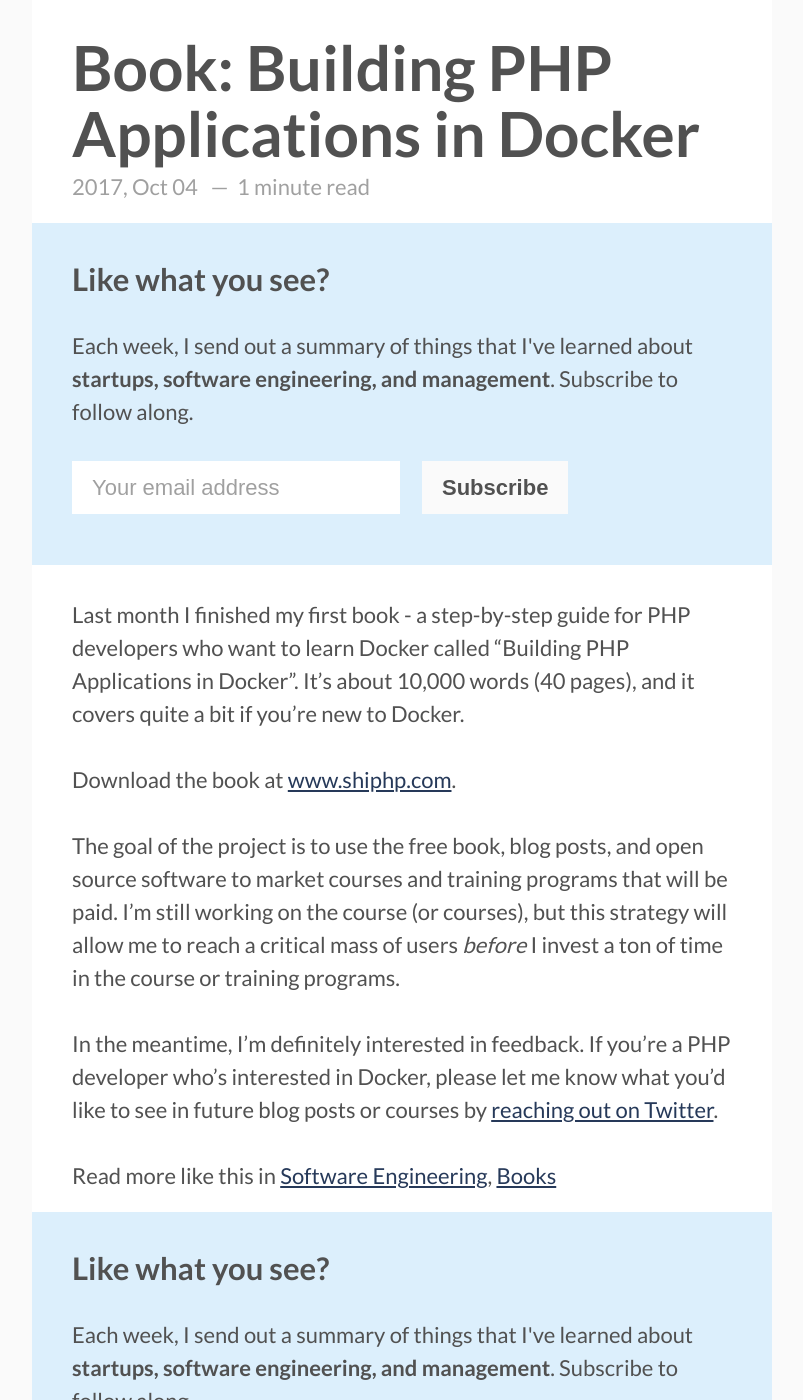
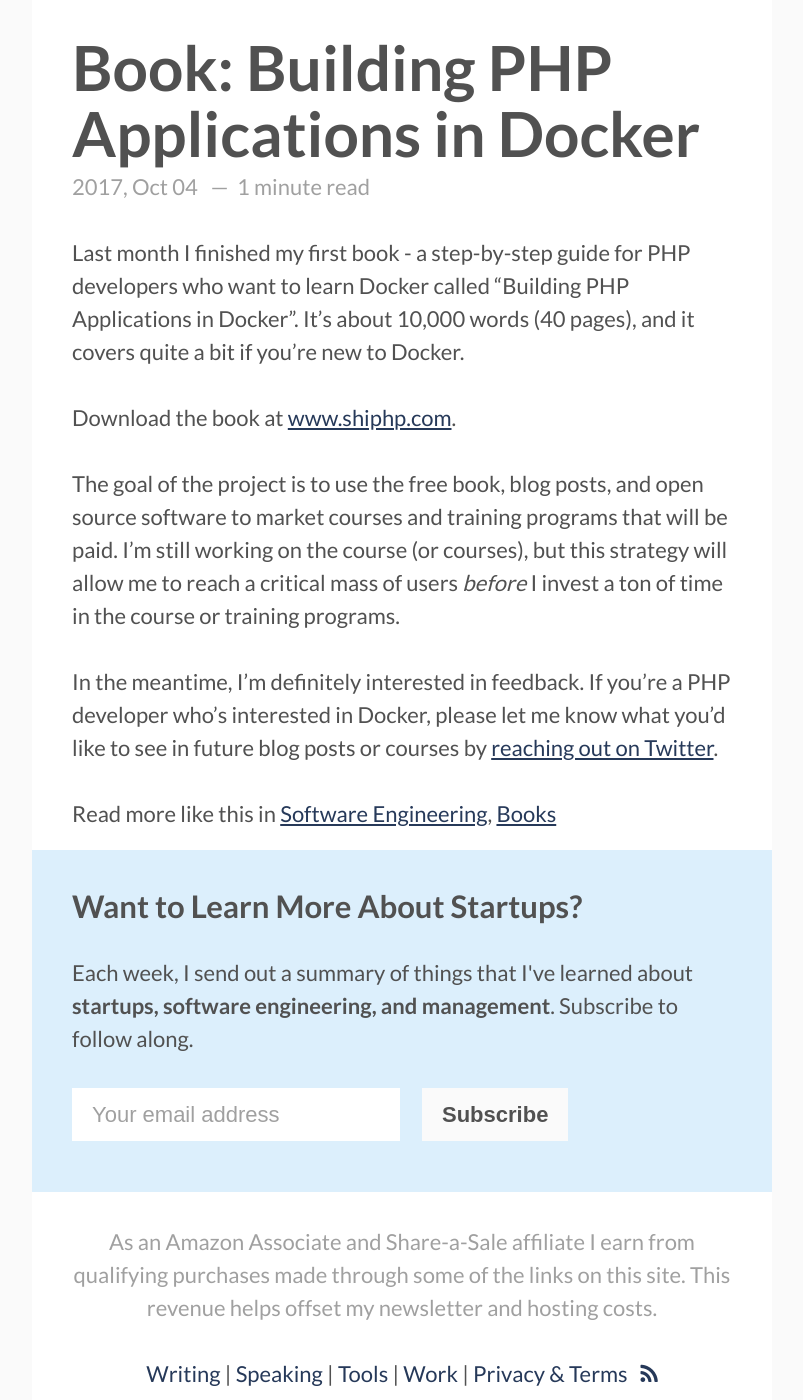
Before and after one commit to karllhughes/personal-blog-5, a Jekyll site: the page built from _posts/2017-10-04-shiphp-book.markdown, in a window 1280 px wide and 1400 px high, scrolled down 588 px. Shown: the whole window, without its empty margins (238-1041 px from the left). Built offline with Jekyll 4.4.1, drawn with Linux system fonts in a browser that asks for light colours; a script that is not in the unit is left out.

Commit message:
Updating signups

```diff
--- a/_includes/head.html
+++ b/_includes/head.html
@@ -88,4 +88,9 @@
   <link rel="stylesheet" href="{{ "/assets/css/main.css" | prepend: site.baseurl }}">
 
   {% include analytics.html %}
+
+  <script id="mcjs">
+    // Mailchimp popup
+    !function(c,h,i,m,p){m=c.createElement(h),p=c.getElementsByTagName(h)[0],m.async=1,m.src=i,p.parentNode.insertBefore(m,p)}(document,"script","https://chimpstatic.com/mcjs-connected/js/users/4eba8b205fc13380cd3e6f3fc/67229dbdf572e70ffae5565b3.js");
+  </script>
 </head>
--- a/_includes/signup.html
+++ b/_includes/signup.html
@@ -1,7 +1,7 @@
 <section class="signup" id="mc_embed_signup">
   <form action="https://sideprojectchecklist.us15.list-manage.com/subscribe/post?u=4eba8b205fc13380cd3e6f3fc&amp;id=cc13b917ec" method="post" id="mc-embedded-subscribe-form" name="mc-embedded-subscribe-form" class="validate" target="_blank" novalidate>
     <div id="mc_embed_signup_scroll">
-      <h3>Like what you see?</h3>
+      <h3>Want to Learn More About Startups?</h3>
       <p>
         Each week, I send out a summary of things that I've
         learned about <strong>startups, software engineering, and management</strong>.
--- a/_layouts/post.html
+++ b/_layouts/post.html
@@ -13,8 +13,6 @@
       {{page.date | date: '%Y, %b %d'}}&nbsp;&nbsp;&nbsp;—&nbsp;
       {% capture words %}{{ page.content | number_of_words }}{% endcapture %}{% unless words contains "-" %}{{ words | plus: 250 | divided_by: 250 | append: " minute read" }}{% endunless %}
     </p>
-
-    {% include signup.html %}
 
     {{ content | markdownify }}
 
```
Lines whose indentation alone changed are shown as unchanged.
